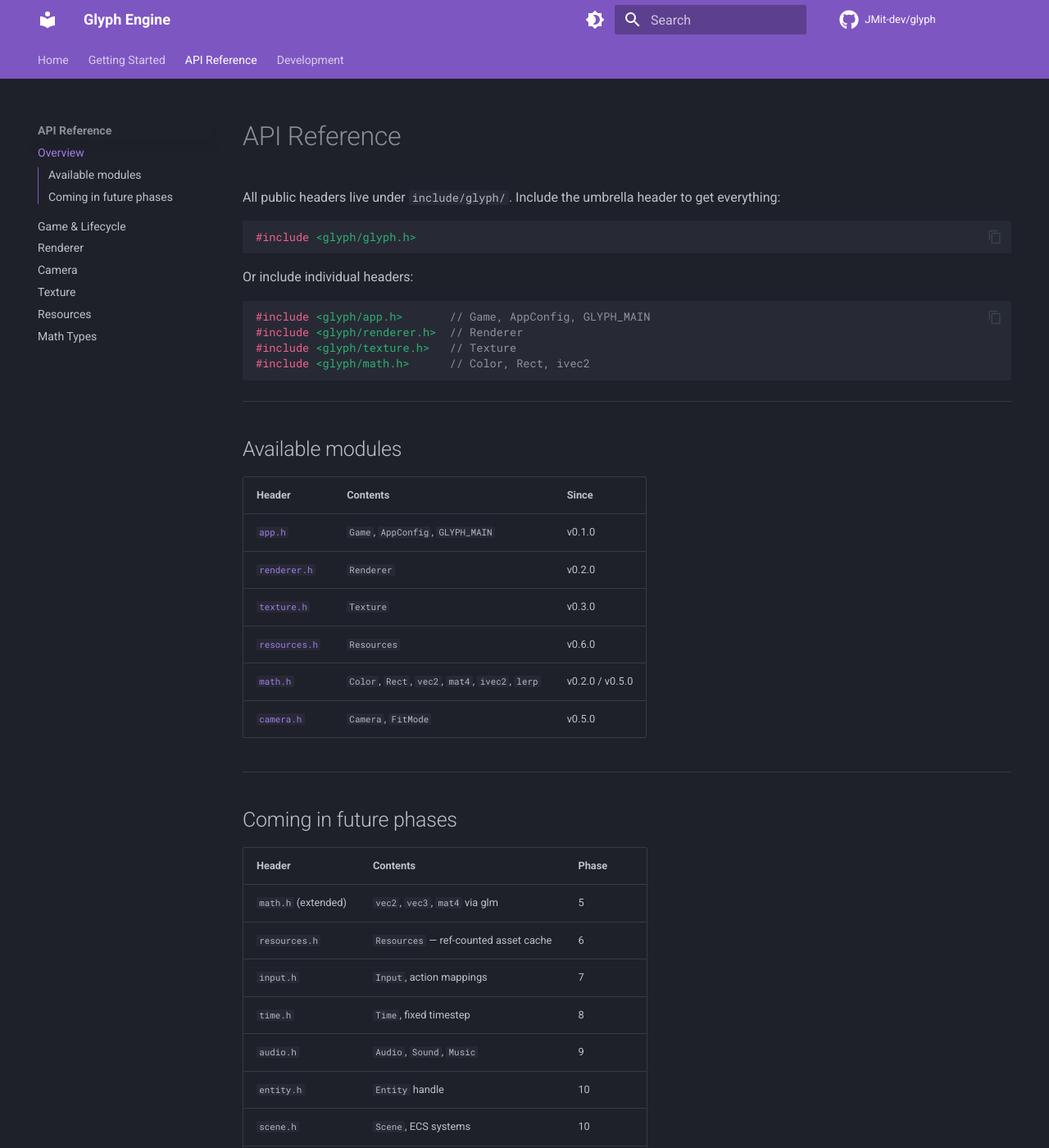
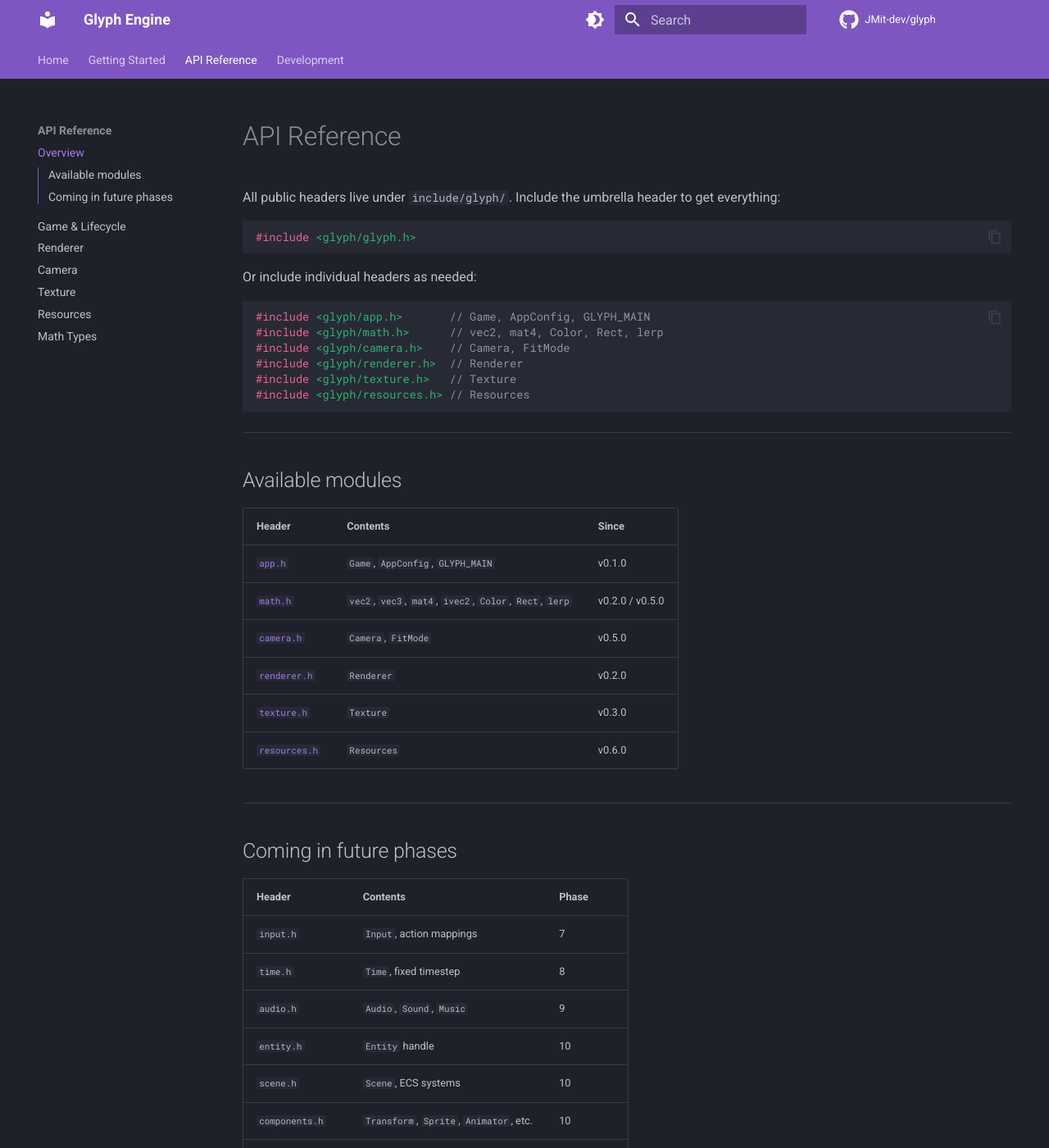
Before and after one commit to JMit-dev/glyph, an MkDocs documentation site: the page built from docs/api/index.md, in a window 1280 px wide and 1400 px high. Shown: the whole window at 82% size. Built offline with MkDocs 1.6.1 and Material for MkDocs 9.7.7, drawn with Linux system fonts in a browser that asks for light colours; comment, search, counter and statistics services are not loaded.

Commit message:
docs: remove completed phases from upcoming table and fix API index

````diff
--- a/docs/api/index.md
+++ b/docs/api/index.md
@@ -6,13 +6,15 @@
 #include <glyph/glyph.h>
 ```
 
-Or include individual headers:
+Or include individual headers as needed:
 
 ```cpp
 #include <glyph/app.h>       // Game, AppConfig, GLYPH_MAIN
+#include <glyph/math.h>      // vec2, mat4, Color, Rect, lerp
+#include <glyph/camera.h>    // Camera, FitMode
 #include <glyph/renderer.h>  // Renderer
 #include <glyph/texture.h>   // Texture
-#include <glyph/math.h>      // Color, Rect, ivec2
+#include <glyph/resources.h> // Resources
 ```
 
 ---
@@ -22,11 +24,11 @@
 | Header | Contents | Since |
 |---|---|---|
 | [`app.h`](game.md) | `Game`, `AppConfig`, `GLYPH_MAIN` | v0.1.0 |
+| [`math.h`](math.md) | `vec2`, `vec3`, `mat4`, `ivec2`, `Color`, `Rect`, `lerp` | v0.2.0 / v0.5.0 |
+| [`camera.h`](camera.md) | `Camera`, `FitMode` | v0.5.0 |
 | [`renderer.h`](renderer.md) | `Renderer` | v0.2.0 |
 | [`texture.h`](texture.md) | `Texture` | v0.3.0 |
 | [`resources.h`](resources.md) | `Resources` | v0.6.0 |
-| [`math.h`](math.md) | `Color`, `Rect`, `vec2`, `mat4`, `ivec2`, `lerp` | v0.2.0 / v0.5.0 |
-| [`camera.h`](camera.md) | `Camera`, `FitMode` | v0.5.0 |
 
 ---
 
@@ -34,8 +36,6 @@
 
 | Header | Contents | Phase |
 |---|---|---|
-| `math.h` (extended) | `vec2`, `vec3`, `mat4` via glm | 5 |
-| `resources.h` | `Resources` — ref-counted asset cache | 6 |
 | `input.h` | `Input`, action mappings | 7 |
 | `time.h` | `Time`, fixed timestep | 8 |
 | `audio.h` | `Audio`, `Sound`, `Music` | 9 |
````
Also changed, not shown: docs/dev/progress.md (+0 -3 lines).
